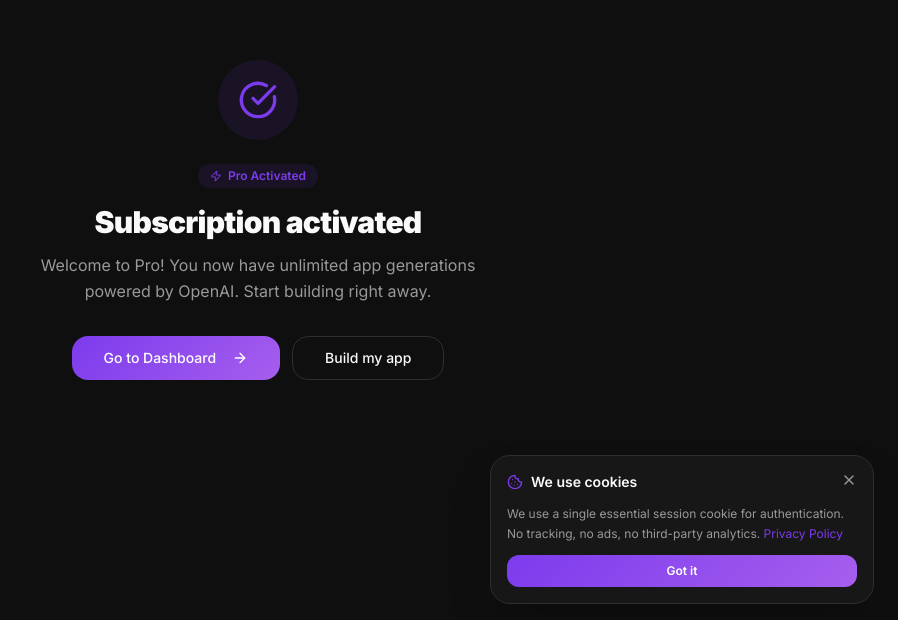
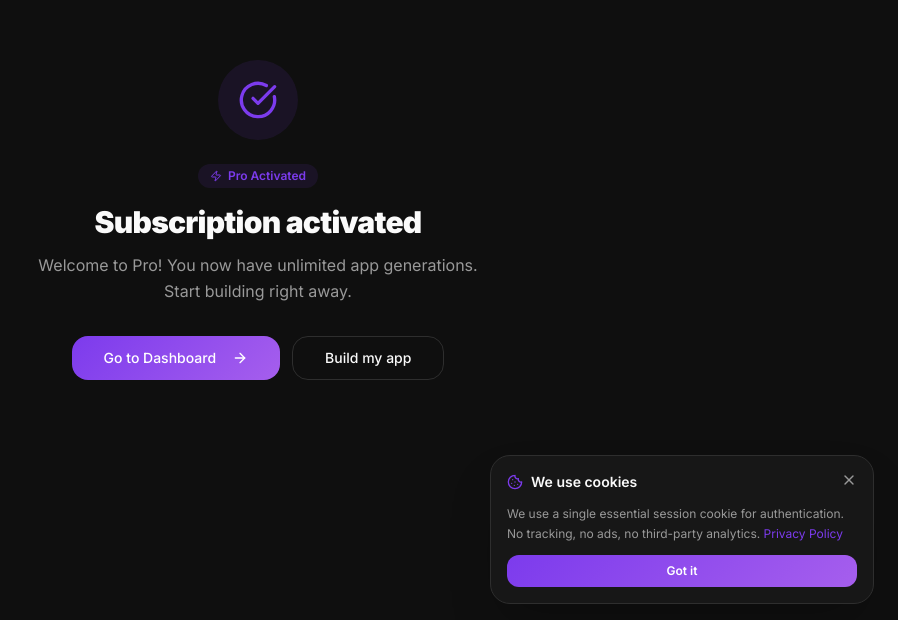
Before and after one commit to MrCraDooM/appicrafy, a React (Vite) app: page /success in a window 1280 px wide. Shown: the part 180-800 px from the top of the page, without its empty margins (382-1280 px from the left). Built offline with nearby package versions, Linux system fonts and the light colour scheme; no server answers; the HTML template or start-up script is replaced by a standard one.

Commit message:
Remove OpenAI mention from PaymentSuccess page

```diff
--- a/src/pages/PaymentSuccess.tsx
+++ b/src/pages/PaymentSuccess.tsx
@@ -30,8 +30,7 @@ export default function PaymentSuccess() {
           Subscription activated
         </h1>
         <p className="text-muted-foreground leading-relaxed mb-8">
-          Welcome to Pro! You now have unlimited app generations powered by
-          OpenAI. Start building right away.
+          Welcome to Pro! You now have unlimited app generations. Start building right away.
         </p>
 
         <div className="flex flex-col sm:flex-row gap-3 justify-center">
```
